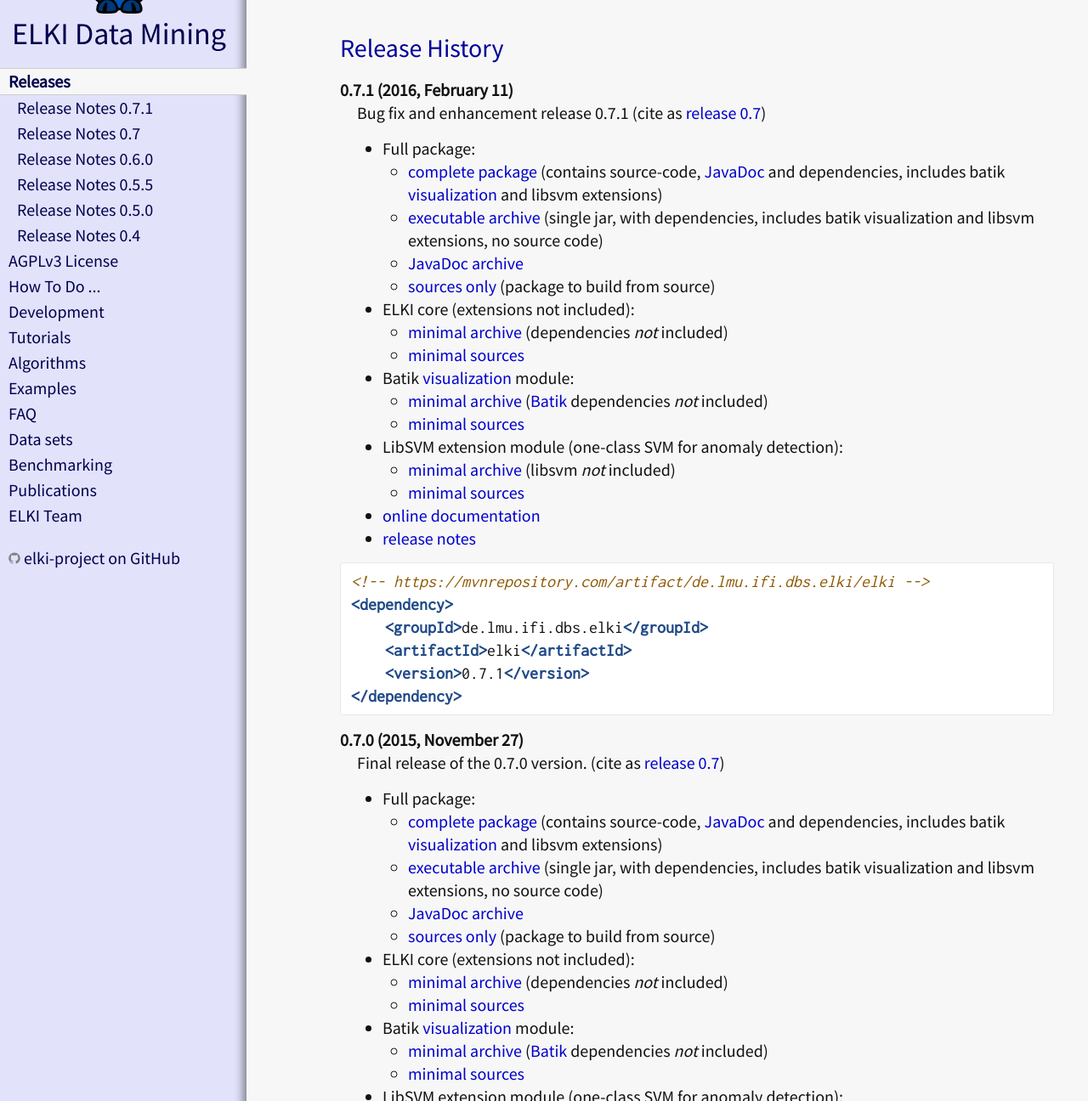
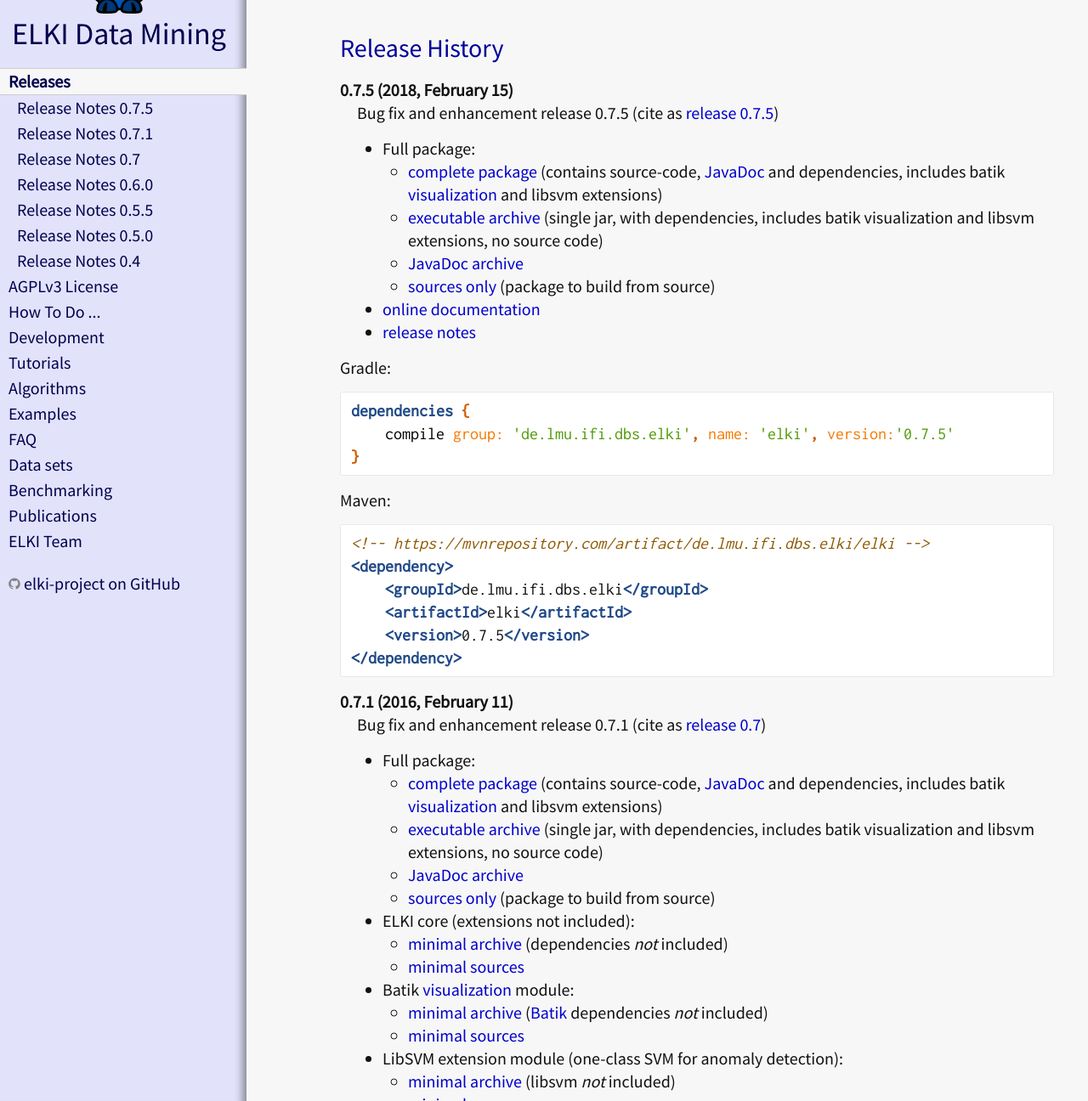
Before and after one commit to elki-project/elki-project.github.io, a Jekyll site: the page built from releases/index.md, in a window 1280 px wide and 1400 px high, cut to the strip 104-1400 px from the top of the window. Shown: the whole strip at 85% size. Built offline with Jekyll 4.4.1, drawn with Linux system fonts in a browser that asks for light colours.

Commit message:
Release 0.7.5

```diff
--- a/releases/index.md
+++ b/releases/index.md
@@ -8,6 +8,34 @@
 
 Release History
 ===============
+
+**0.7.5 (2018, February 15)**
+
+: Bug fix and enhancement release 0.7.5 (cite as [release 0.7.5](/publications#release0.7.5))
+
+  * Full package:
+    * [complete package](/releases/release0.7.5/elki-0.7.5.tar.gz) (contains source-code, [JavaDoc](/dev/javadoc) and dependencies, includes batik [visualization](/algorithms/visualization) and libsvm extensions)
+    * [executable archive](/releases/release0.7.5/elki-bundle-0.7.5.jar) (single jar, with dependencies, includes batik visualization and libsvm extensions, no source code)
+    * [JavaDoc archive](/releases/release0.7.5/elki-bundle-0.7.5-javadoc.jar)
+    * [sources only](/releases/release0.7.5/elki-0.7.5-sources.tar.gz) (package to build from source)
+  * [online documentation](/releases/release0.7.5/javadoc/index.html)
+  * [release notes](/releases/release_notes_0.7.5)
+
+Gradle:
+{% highlight gradle %}
+dependencies {
+    compile group: 'de.lmu.ifi.dbs.elki', name: 'elki', version:'0.7.5'
+}
+{% endhighlight %}
+
+  Maven:
+  {% highlight xml %}
+<!-- https://mvnrepository.com/artifact/de.lmu.ifi.dbs.elki/elki -->
+<dependency>
+    <groupId>de.lmu.ifi.dbs.elki</groupId>
+    <artifactId>elki</artifactId>
+    <version>0.7.5</version>
+</dependency>{% endhighlight %}
 
 **0.7.1 (2016, February 11)**
 
```
Also changed, not shown: dev/apiviz.md (deleted, +0 -12 lines), index.md (+16 -5 lines), publications.md (+8 -0 lines), releases/release_notes_0.7.5.md (added, +182 -0 lines), .gitmodules, 1 other file.
